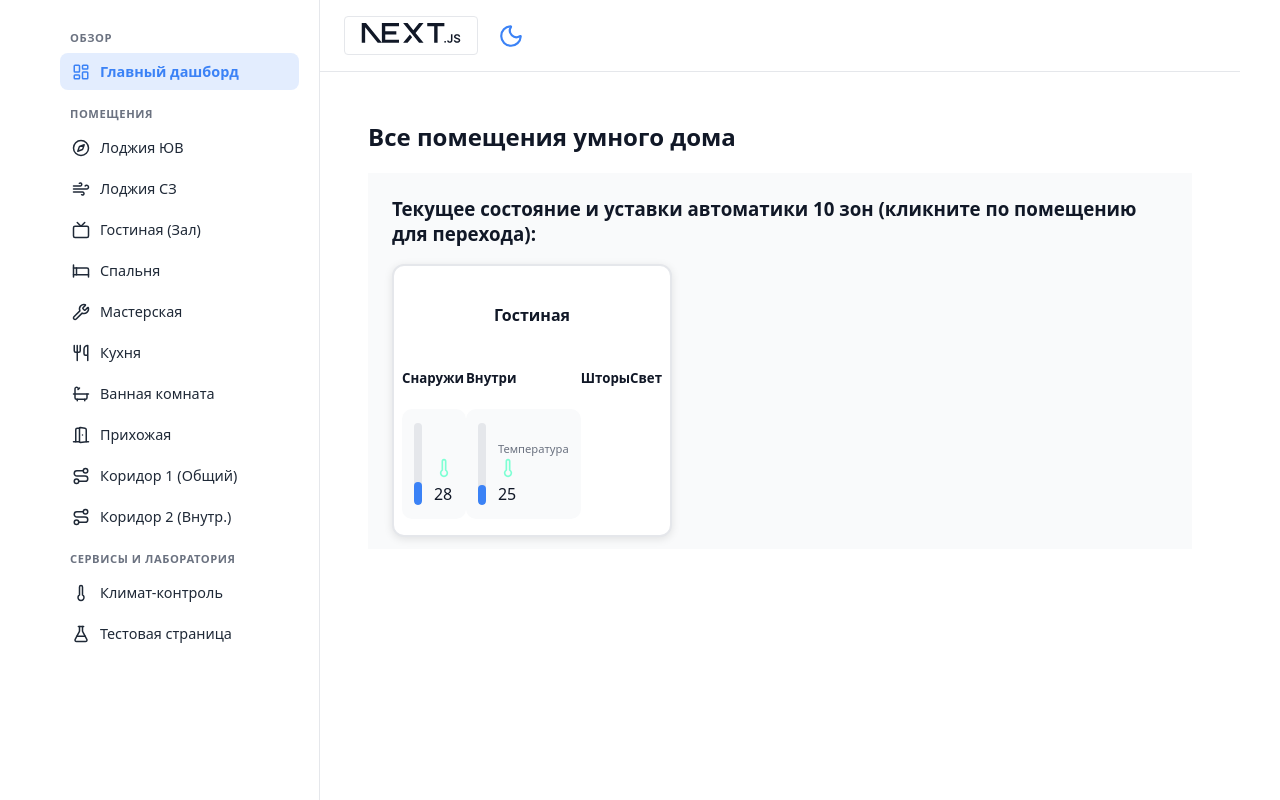
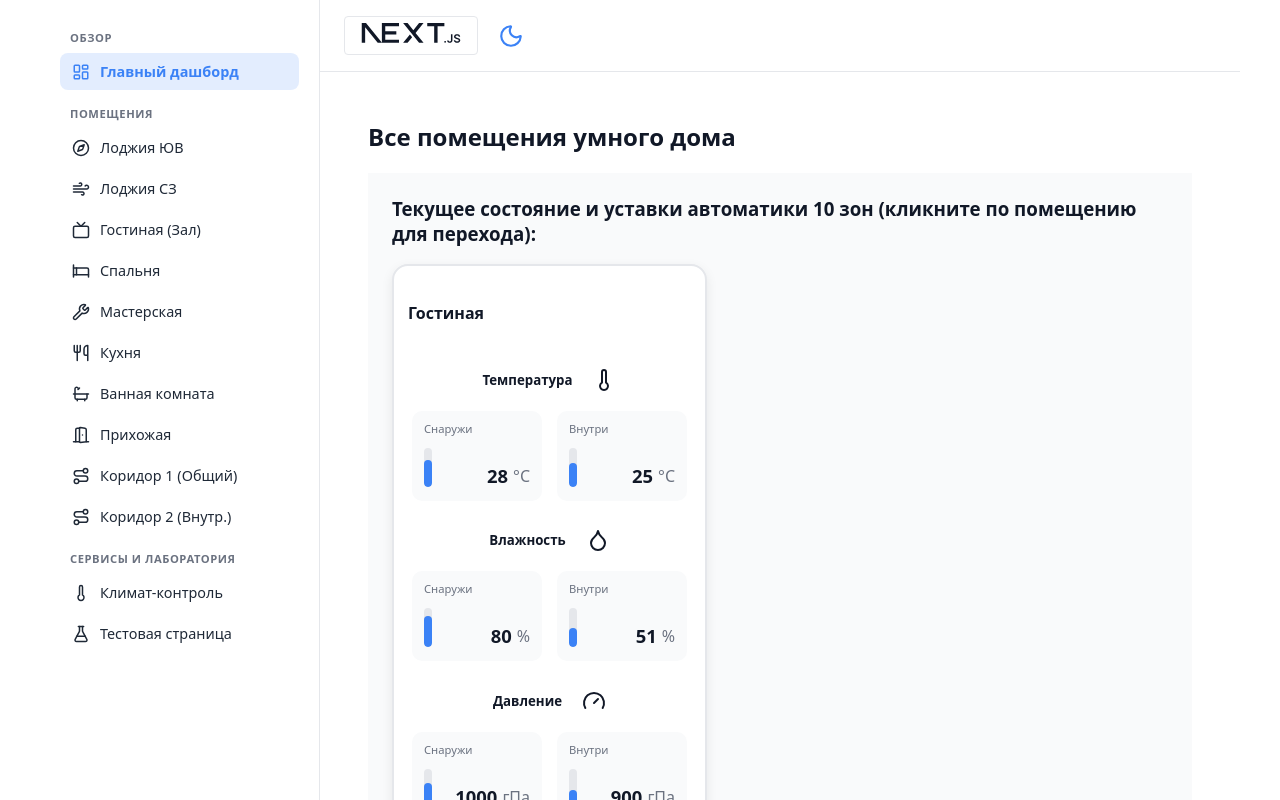
Before and after one commit to TkachAn/dashboard, a Next.js app: page / in a window 1280 px wide. Shown: the top 800 px of the page. Built offline with nearby package versions, Linux system fonts and the light colour scheme.

Commit message:
111120262214

```diff
--- a/app/pages/home/livroom/room.jsx
+++ b/app/pages/home/livroom/room.jsx
@@ -3,16 +3,46 @@
 import { Card, Panel } from '@/app/ui/structure/struct';
 import s from './s.module.css';
 import { Shildind } from '@/app/ui/widgets/unific/shild_vertical/shildic';
+import { Thermometer, Droplet, Gauge, Sun } from 'lucide-react';
 
 export const Room = () => {
     return (
         <Card title='Гостиная' className={s.card}>
-            <div className={s.flex}>
-                <Panel className={s.panel} title='Снаружи'> <Shildind val={28} iconName='thermometer' /> </Panel>
-                <Panel className={s.panel} title='Внутри'><Shildind val={25} param='Температура' iconName='thermometer' />  </Panel>
+            <div className={s.fl}>
+
+                <Panel className={s.panel} title='Температура' icon={<Thermometer />}>
+                    <div className={s.flex}>
+                        <Shildind val={28} max={40} unit='°C' param='Снаружи' />
+                        <Shildind val={25} max={40} unit='°C' param='Внутри' />
+                    </div>
+                </Panel>
+                <Panel className={s.panel} title='Влажность' icon={<Droplet />}>
+                    <div className={s.flex}>
+                        <Shildind val={80} unit='%' param='Снаружи' />
+                        <Shildind val={51} unit='%' param='Внутри' />
+                    </div>
+                </Panel>
+                <Panel className={s.panel} title='Давление' icon={<Gauge />}>
+                    <div className={s.flex}>
+                        <Shildind val={1000} min={650} max={1200} unit='гПа' param='Снаружи' />
+                        <Shildind val={900} min={650} max={1200} unit='гПа' param='Внутри' />
+                    </div>
+                </Panel>
+                <Panel className={s.panel} title='Освещение' icon={<Sun />}>
+                    <div className={s.flex}>
+                        <Shildind val={800} max={1000} unit='лк' param='Снаружи' />
+                        <Shildind val={200} max={1000} unit='лк' param='Внутри' />
+                    </div>
+                </Panel>
+
+                <Panel className={s.panel} title='Внутри'> </Panel>
                 <Panel className={s.panel} title='Шторы'> </Panel>
                 <Panel className={s.panel} title='Свет'> </Panel>
             </div>
         </Card>
     );
 };
+/*
+ iconName='thermometer'
+
+*/
--- a/app/pages/home/livroom/s.module.css
+++ b/app/pages/home/livroom/s.module.css
@@ -1,18 +1,24 @@
 .card {
-    display: flex;
+    display: inline-flex;
     flex-direction: column;
-    align-items: center;
-    justify-content: space-between;
-    padding: 16px;
-    border-radius: 12px;
-    background-color: #ffffff;
-    box-shadow: 0 2px 8px rgba(0, 0, 0, 0.1);
-    margin: 8px 0;
+    background-color: var(--card-bg);
+
+}
+
+.panel {
+    color: var(--text-main);
+    /*--text-main  --text-muted*/
 
 }
 
 .flex {
     display: flex;
+    flex-direction: row;
+    gap: 15px;
     /* justify-content: space-between;*/
 
 }
+
+.fl {
+    display: block;
+}
--- a/app/ui/structure/s.module.css
+++ b/app/ui/structure/s.module.css
@@ -9,7 +9,8 @@
 
 .section,
 .article,
-.card {
+.card,
+.panel {
     box-sizing: border-box;
     padding: 4px;
 }
@@ -30,7 +31,8 @@
 
 /* Карточка */
 .card {
-    width: 280px;
+    /*width: 280px;*/
+    display: inline-flex;
     border-radius: var(--radius-lg);
     border: 2px solid var(--card-border);
     padding: 10px;
@@ -200,3 +202,12 @@
         padding-left: 24px;
     }
 }
+
+.flex {
+    display: flex;
+    flex-direction: row;
+    justify-content: center;
+    gap: 20px;
+    align-items: baseline;
+    align-items: center;
+}
--- a/app/ui/structure/struct.jsx
+++ b/app/ui/structure/struct.jsx
@@ -1,5 +1,5 @@
 import s from "./s.module.css";
-
+import { Bot } from "lucide-react";
 
 export function Container({ children, className }) {
     return <div className={`${s.container} ${className || ""}`}>{children}</div>;
@@ -70,10 +70,13 @@ export function Card({ children, id, className, title }) {
         </div>
     );
 }
-export function Panel({ children, id, className, title }) {
+export function Panel({ children, id, className, title, icon = <Bot /> }) {
     return (
         <div id={id} className={`${s.panel} ${className || ""}`}>
-            {title && <h5 className={s.panel_title}>{title}</h5>}
+            <div className={s.flex}>
+                {title && <h5 className={s.panel_title}>{title}</h5>}
+                {icon && icon}
+            </div>
             {children}
         </div>
     );
--- a/app/ui/widgets/unific/shild_vertical/s.module.css
+++ b/app/ui/widgets/unific/shild_vertical/s.module.css
@@ -6,6 +6,8 @@
     flex-direction: column;
     justify-content: space-between;
     gap: 8px;
+    min-width: 130px;
+    height: 90px;
 }
 
 .label {
@@ -13,35 +15,42 @@
     color: var(--text-muted);
 }
 
-.value {
+.flex {
+    display: flex;
+    flex-direction: row;
+
+    align-items: center;
+    gap: 5px;
+
+}
+
+.shildVal {
     font-size: 1.15rem;
     font-weight: 700;
     color: var(--text-main);
     line-height: 1.2;
 }
 
+.shildUnit {
+    color: var(--text-muted);
+}
+
 .damperRow {
     display: flex;
-    justify-content: space-between;
+    justify-content: baseline;
     align-items: center;
     gap: 8px;
 }
 
-.column {
-    display: block;
-}
-
-/* Контейнер для вертикального индикатора и значения */
 .verticalIndicatorContainer {
     display: flex;
     align-items: flex-end;
+    justify-content: space-between;
     gap: 12px;
-    height: 90px;
-    /* Задайте желаемую высоту вертикального индикатора */
+    height: 50px;
     padding: 4px 0;
 }
 
-/* Вертикальная полоса шкалы */
 .miniGaugeVertical {
     width: 8px;
     height: 100%;
@@ -50,10 +59,8 @@
     overflow: hidden;
     display: flex;
     align-items: flex-end;
-    /* Заполнение шкалы начинается снизу */
 }
 
-/* Заполнение вертикальной шкалы */
 .gaugeFillVertical {
     width: 100%;
     background-color: var(--accent-primary);
@@ -62,5 +69,5 @@
 }
 
 .widgetIcon {
-    color: aquamarine;
+    color: var(--accent-primary);
 }
--- a/app/ui/widgets/unific/shild_vertical/shildic.jsx
+++ b/app/ui/widgets/unific/shild_vertical/shildic.jsx
@@ -10,6 +10,7 @@ const iconMap = {
     sun: Sun
 };
 
+
 export function Shildind({ id, className, param, iconName, unit, val, min = 0, max = 100 }) {
     const IconComponent = iconName ? iconMap[iconName] : null;
     const clamp = (val1, minVal, maxVal) => Math.max(minVal, Math.min(maxVal, val1));
@@ -17,9 +18,11 @@ export function Shildind({ id, className, param, iconName, unit, val, min = 0, m
 
     return (
         <div id={id} className={`${s.shild} ${className || ""}`}>
+            <div className={s.damperRow}>
+                {param && <span className={s.label}>{param}</span>}
+                {IconComponent && <IconComponent className={s.widgetIcon} size={20} />}
+            </div>
 
-
-            {/* Основной блок: вертикальная шкала и значение рядом */}
             <div className={s.verticalIndicatorContainer}>
                 <div className={s.miniGaugeVertical}>
                     <div
@@ -27,21 +30,17 @@ export function Shildind({ id, className, param, iconName, unit, val, min = 0, m
                         style={{ height: `${percent}%` }}
                     />
                 </div>
-                {/* Верхняя строка с иконкой и названием параметра */}
-                <div className={s.column}>
-                    {param && <span className={s.label}>{param}</span>}
-                    <div>
-                        {IconComponent && <IconComponent className={s.widgetIcon} size={20} />}
+                <div>
+                    <div className={s.flex}>
+                        <span className={s.shildVal}>{val}</span>
+                        <span className={s.shildUnit}>{unit}</span>
                     </div>
-                    <div className={s.shild_val}>{val} {unit}</div>
                 </div>
 
             </div>
         </div>
     );
 }
-
-
 /*
 
             <div className={s.damperRow}>
```
Also changed, not shown: app/pages/test/page.jsx (+5 -5 lines).
